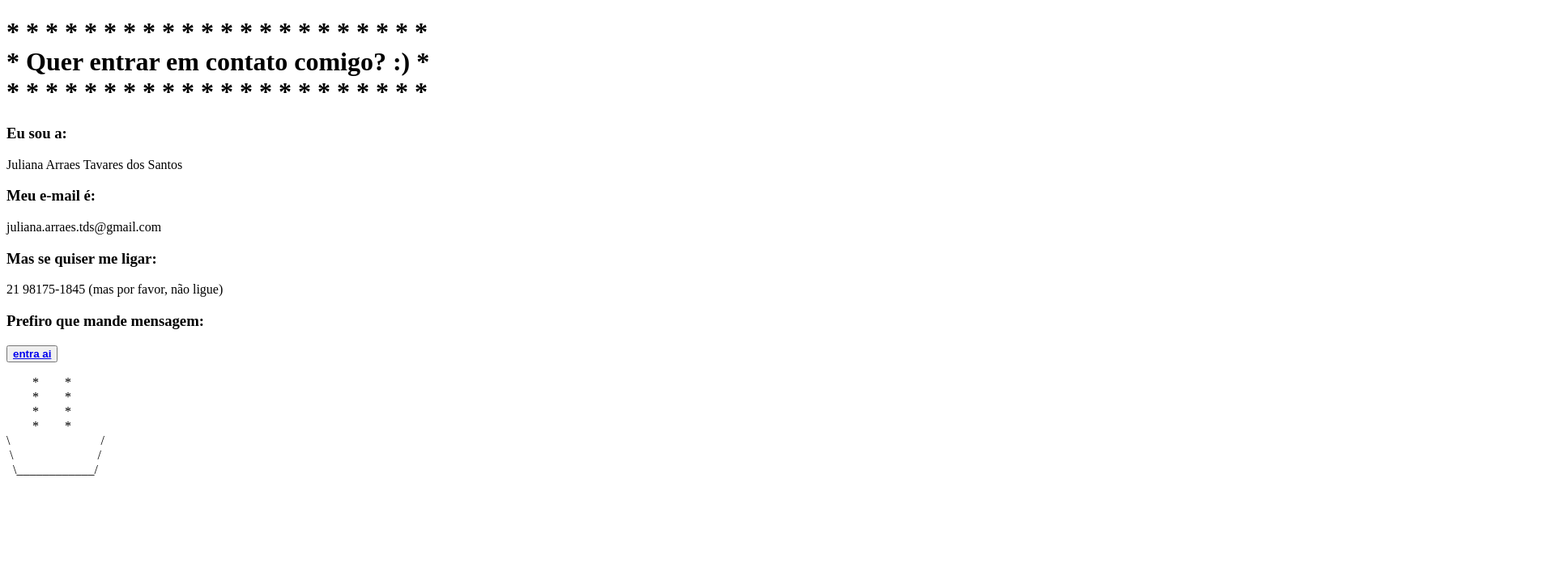
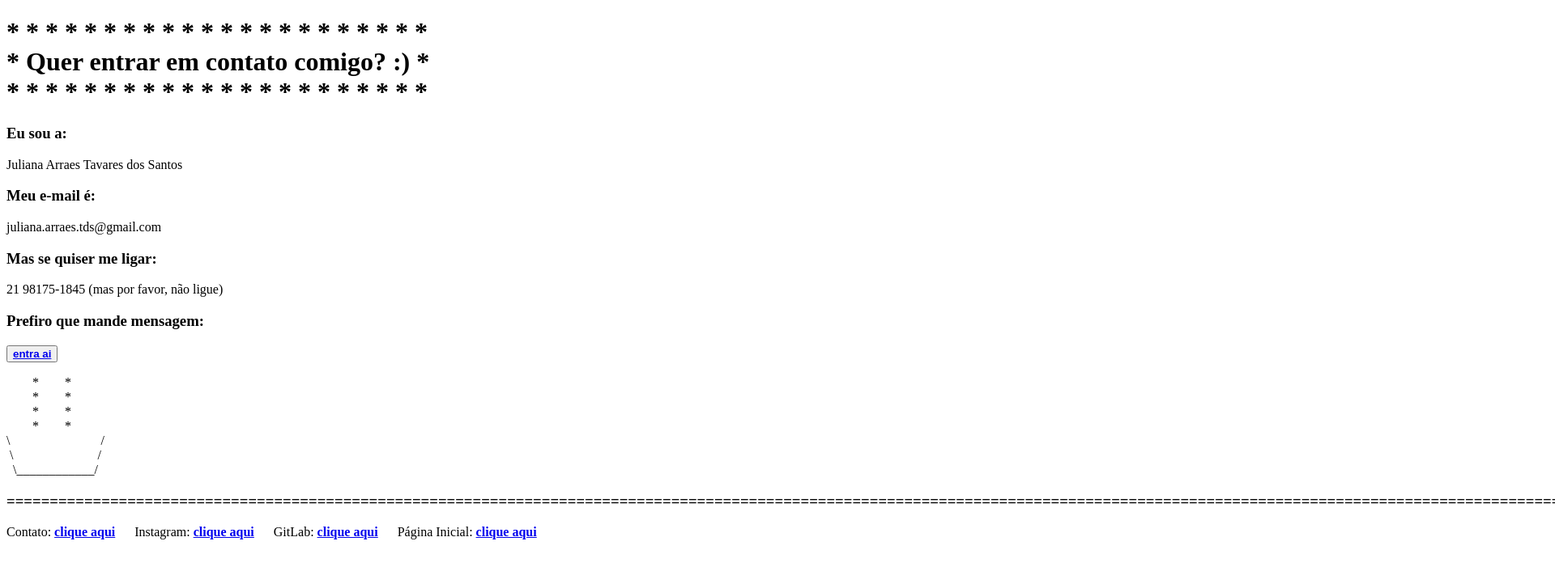
Before and after one commit to juatds/TarefaHTML, a plain HTML site: page ContatoJuliana.html in a window 1280 px wide. Shown: the top 706 px of the page at 81% size, 1920 px wide, since content can reach past the window. Drawn offline with Linux system fonts and the light colour scheme.

Commit message:
att cont Ju

```diff
--- a/ContatoJuliana.html
+++ b/ContatoJuliana.html
@@ -37,5 +37,20 @@
          &ensp;\____________/
 
     </article>
+
+     <!--Rodapé com 5 links-->
+     <h3>=================================================================================================================================================================================================</h3>
+     Contato:
+     <a href="http://127.0.0.1:5501/ContatoJuliana.html"><strong>clique aqui</strong></a>
+     &emsp;
+     Instagram:
+     <a href="https://www.instagram.com/ju_atds/"><strong>clique aqui</strong></a>
+     &emsp;
+     GitLab:
+     <a href="http://127.0.0.1:5500/Contato.html"><strong>clique aqui</strong></a>
+     &emsp;
+     Página Inicial:
+     <a href="http://127.0.0.1:5501/Index.html"><strong>clique aqui</strong></a>
+     &emsp;
  </body>
  </html>
```
